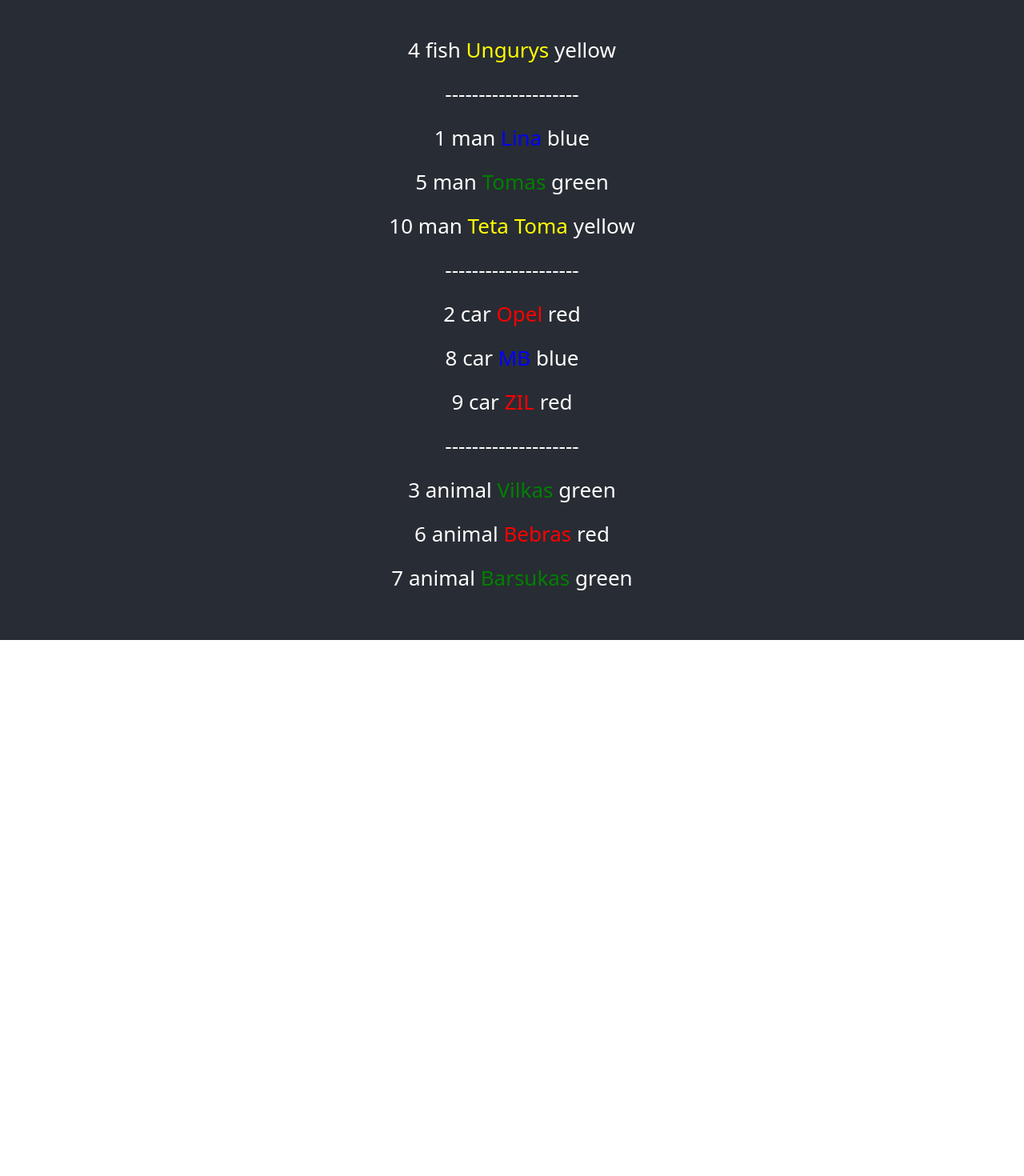
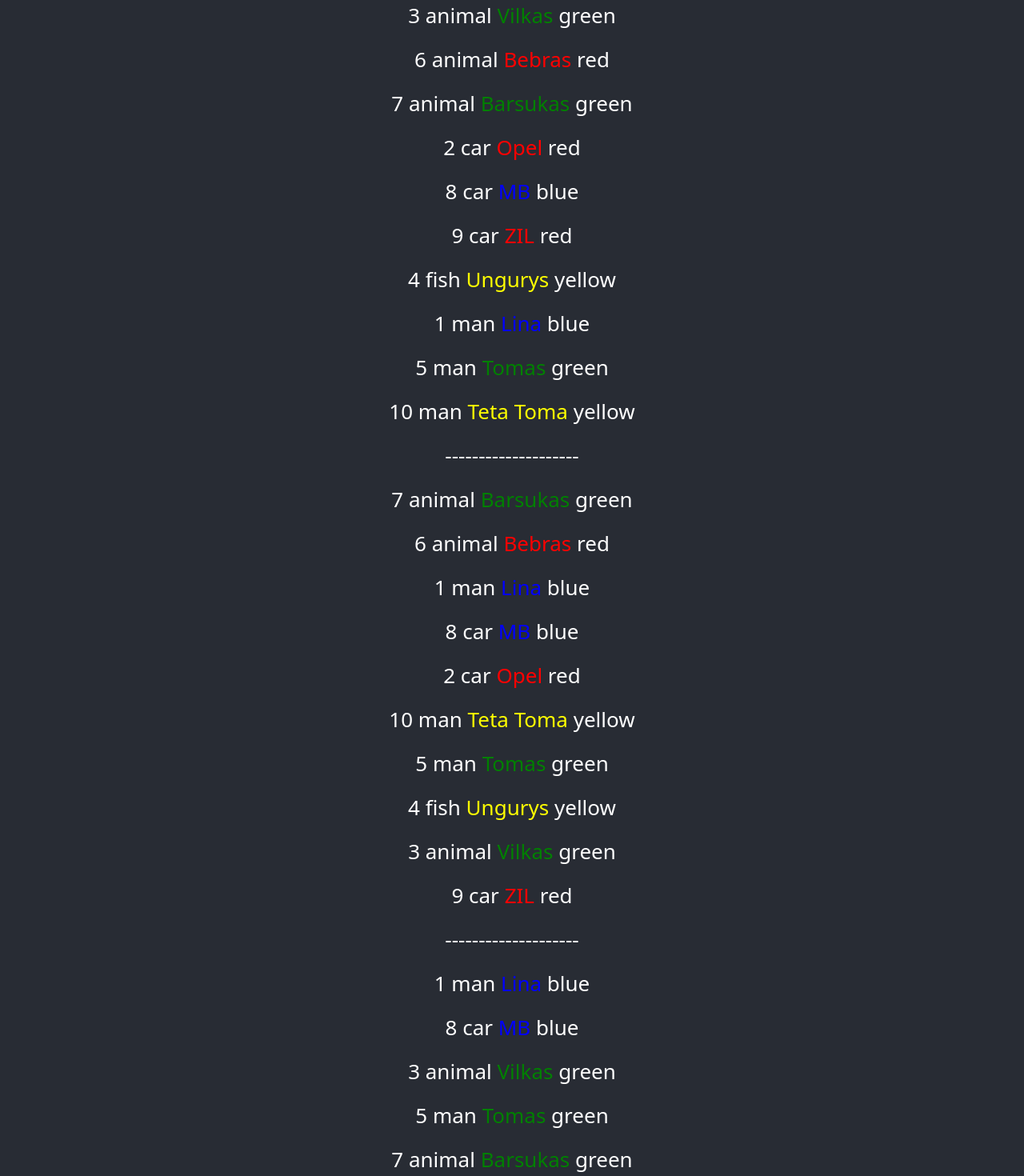
Before and after one commit to VytautasValutis/homework, a React (Create React App) app: page / in a window 1280 px wide. Shown: the top 1470 px of the page at 80% size. Before the commit the page ends 800 px from the top, so only its background shows below. Built offline with nearby package versions, Linux system fonts and the light colour scheme.

Commit message:
Vandenynas

```diff
--- a/src/App.jsx
+++ b/src/App.jsx
@@ -3,6 +3,7 @@
 import './App.scss';
 import Tvenkinys from './Components/Tvenkinys';
 import Jura from './Components/Jura';
+import Vandenynas from './Components/Vandenynas';
 
 const seaPlaners = [
   { id: 1, type: 'man', name: 'Lina', color: 'blue' },
@@ -23,7 +24,8 @@
       <header className="App-header">
         {/* <Bala param={seaPlaners} /> */}
         {/* <Tvenkinys param={seaPlaners} /> */}
-        <Jura param={seaPlaners} />
+        {/* <Jura param={seaPlaners} /> */}
+        <Vandenynas param={seaPlaners} />
       </header>
     </div>
   );
--- /dev/null
+++ b/src/Components/Vandenynas.jsx
@@ -0,0 +1,28 @@
+import { useEffect, useState } from "react";
+
+function Tipas({ params }) {
+    return params.map((a, i) => <p key={i} >{a.id + ' ' + a.type + ' '} <span style={{ color: a.color }}>{a.name}</span>{' ' + a.color}</p>);
+}
+
+function Vardas({ params }) {
+    return params.map((a, i) => <p key={i} >{a.id + ' ' + a.type + ' '} <span style={{ color: a.color }}>{a.name}</span>{' ' + a.color}</p>);
+}
+function Spalva({ params }) {
+    return params.map((a, i) => <p key={i} >{a.id + ' ' + a.type + ' '} <span style={{ color: a.color }}>{a.name}</span>{' ' + a.color}</p>);
+}
+
+function Vandenynas({ param }) {
+    const [parT, setParT] = useState([...param].sort((a, b) => a.type > b.type ? 1 : a.type < b.type ? -1 : 0));
+    const [parN, setParN] = useState([...param].sort((a, b) => a.name > b.name ? 1 : a.name < b.name ? -1 : 0));
+    const [parS, setParS] = useState([...param].sort((a, b) => a.color > b.color ? 1 : a.color < b.color ? -1 : 0));
+
+    return <>
+        <Tipas params={parT} />
+        <p>--------------------</p>
+        <Vardas params={parN} />
+        <p>--------------------</p>
+        <Spalva params={parS} />
+        </>
+}
+
+export default Vandenynas;
```
